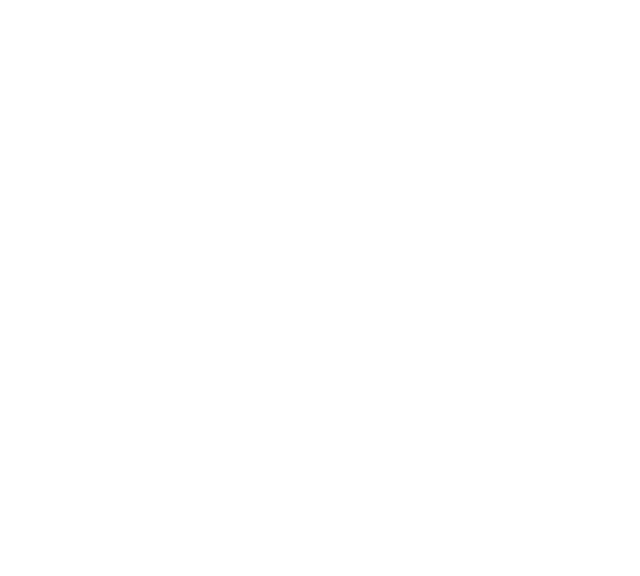
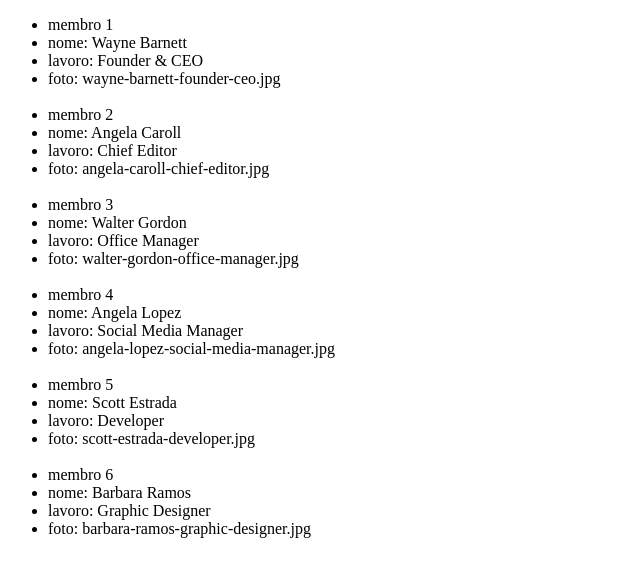
Before and after one commit to francescovincidev/js-our-team, a plain HTML site: page index.html in a window 1280 px wide. Shown: the whole page, without its empty margins (0-640 px from the left). Drawn offline with Linux system fonts and the light colour scheme.

Commit message:
MILESTONE 2

```diff
--- a/index.html
+++ b/index.html
@@ -11,6 +11,9 @@
 
 </head>
 <body>
+    <ul>
+
+    </ul>
 
 
     <script src="js/script.js"></script>
--- a/js/script.js
+++ b/js/script.js
@@ -1,4 +1,5 @@
-let teamArray =[
+// Array con tutti i memebri
+let teamArray = [
     {
         nome: "Wayne Barnett",
         lavoro: "Founder & CEO",
@@ -32,21 +33,34 @@ let teamArray =[
 ];
 
 
-
+// usiamo l'array nella funzione
 allArray(teamArray);
 
 
 
-function allArray(array){
-    for(let i = 0; i < array.length; i++){
+/**
+ * Description
+ * @param {array} array
+ * @returns {any}
+ */
+function allArray(array) {
+
+    // selezioniamo ul
+    let list = document.querySelector("ul");
+
+    // controlliamo tutto l'array
+    for (let i = 0; i < array.length; i++) {
+        // per ogni elemento dell'array creiamo un li memebro i
+        list.innerHTML += `<li>membro ${i+1}</li>`
+
+        // per ogni oggetto stampiamo tutte le key con il relativo contenuto
         for (const key in array[i]) {
             console.log(key, array[i][key]);
+            list.innerHTML += `<li>${key}: ${array[i][key]}</li>`
+        }
 
-            }
-
-
-     }
-
-
+        // aggiungiamo spazio per ogni oggetto stampato
+        list.innerHTML +=`<br>`
+    }
 
 };
```
